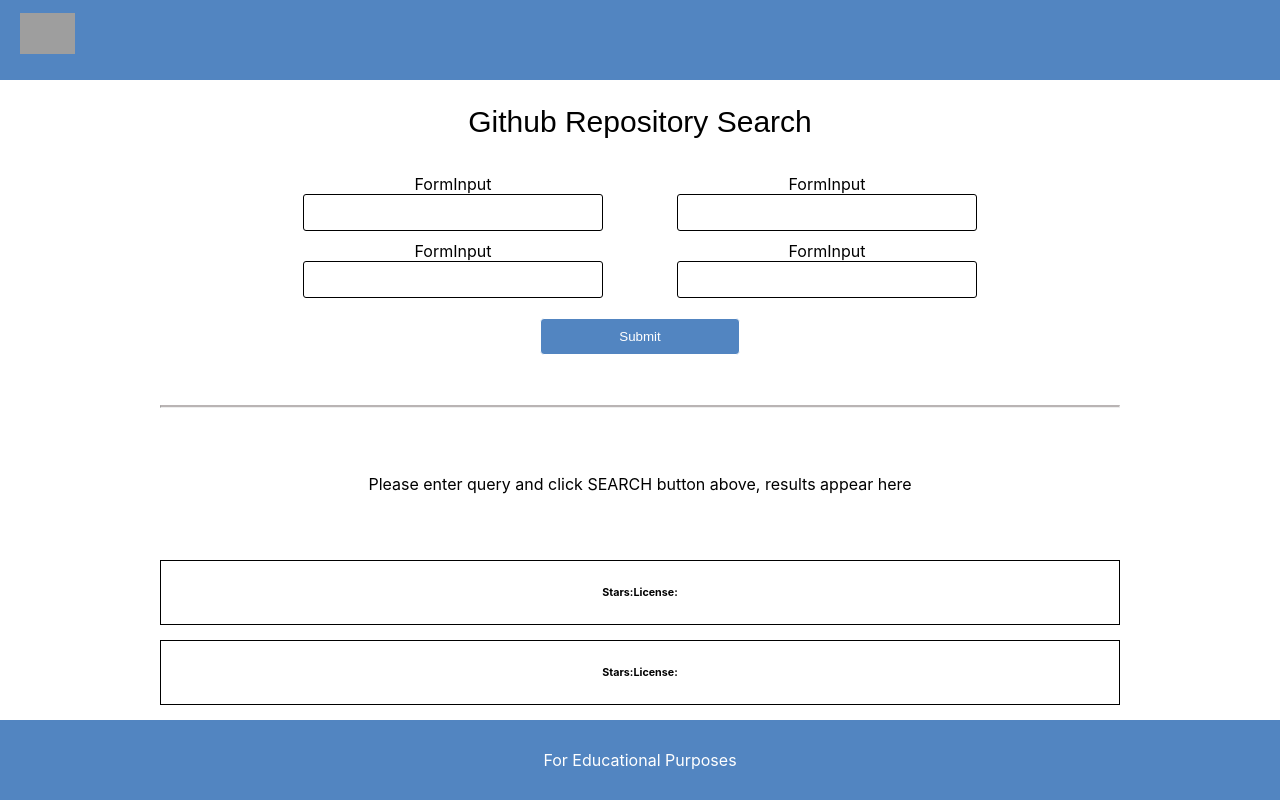
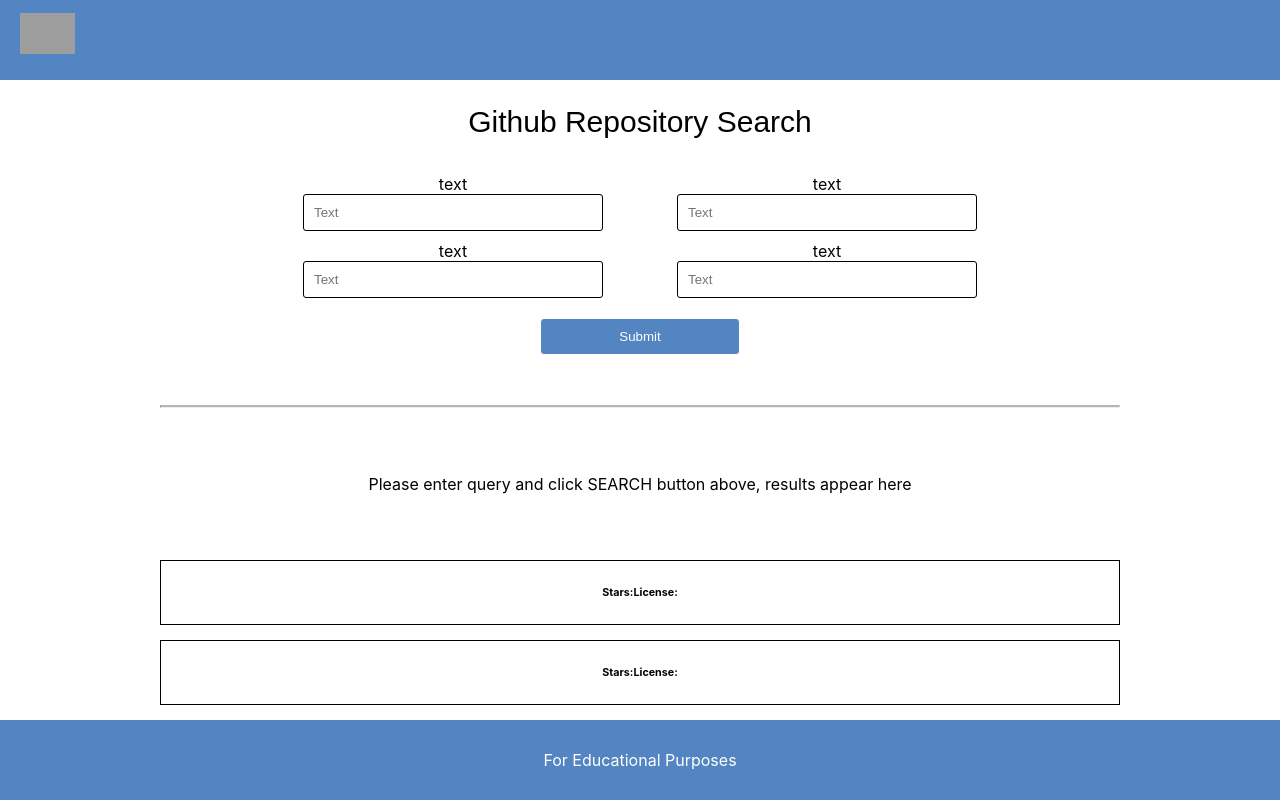
Before and after one commit to unachoza/Github-Search, a React (Create React App) app: page / in a window 1280 px wide. Built offline with nearby package versions, Linux system fonts and the light colour scheme; grey boxes are pictures that could not be loaded.

Commit message:
form inputs passing props, no errors

```diff
--- a/src/Components/Search/Form/Form.component.tsx
+++ /dev/null
@@ -1,24 +0,0 @@
-import React from 'react';
-import { inputParams } from 'Types/Types';
-import FormInput from 'Components/Search/FormInput/FormInput.component';
-import 'Components/Search/Form/Form.styles.css';
-
-const Form = () => {
-  return (
-    <>
-      <form className="containerSearch">
-        <div id="left-col" className="column">
-          <FormInput />
-          <FormInput />
-        </div>
-        <div id="right-col" className="column">
-          <FormInput />
-          <FormInput />
-        </div>
-      </form>
-      <input id="submit" type="submit" />
-    </>
-  );
-};
-
-export default Form;
--- a/src/Components/Search/FormInput/FormInput.component.tsx
+++ /dev/null
@@ -1,13 +0,0 @@
-import React from 'react';
-import 'Components/Search/FormInput/FormInput.styles.css';
-
-const FormInput = () => {
-  return (
-    <>
-      <div className="label">FormInput</div>
-      <input type="text" />
-    </>
-  );
-};
-
-export default FormInput;
--- a/src/Context/userInputContext.tsx
+++ /dev/null
@@ -1,5 +0,0 @@
-import { createContext } from 'react';
-
-const UserInputContext = createContext(undefined);
-
-export default UserInputContext;
--- a/src/Page/Main.page.tsx
+++ b/src/Page/Main.page.tsx
@@ -1,7 +1,7 @@
 import React, { Component } from 'react';
 import 'Components/App/App.css';
-import Form from 'Components/Search/Form/Form.component';
-import ResultList from 'Components/Results/ResultList/ResultList.component';
+import Form from 'UI/Search-UI/Form/Form.component';
+import ResultList from 'UI/Results-UI/ResultList/ResultList.component';
 import { RepoItem, inputParams } from 'Types/Types';
 
 export interface State extends inputParams {
@@ -23,7 +23,7 @@
       <>
         <h1 className="title">Github Repository Search</h1>
         <div className="App search-container">
-          <Form />
+          <Form {...this.state} />
           <div>
             <hr className="division-line" />
             <p className="results-below-text default-text">
--- a/src/Components/Results/ResultList/ResultList.component.tsx
+++ b/src/UI/Results-UI/ResultList/ResultList.component.tsx
@@ -1,5 +1,5 @@
 import React from 'react';
-import ResultSingle from 'Components/Results/ResultSingle/ResultSingle.component';
+import ResultSingle from 'UI/Results-UI/ResultSingle/ResultSingle.component';
 // import "./Results.css";
 // import "../../App.css";
 
--- a/src/Components/Results/ResultSingle/ResultSingle.component.tsx
+++ b/src/UI/Results-UI/ResultSingle/ResultSingle.component.tsx
@@ -1,6 +1,6 @@
 import React from 'react';
 // import { RepoItem } from './ResultsList';
-import 'Components/Results/ResultSingle/ResultSingle.styles.css';
+import 'UI/Results-UI/ResultSingle/ResultSingle.styles.css';
 
 // const ResultSingle = ({
 //   everything: { name, owner, html_url, description, stargazers_count, license, fork },
--- /dev/null
+++ b/src/UI/Search-UI/Form/Form.component.tsx
@@ -0,0 +1,86 @@
+import React, { Component, MouseEventHandler } from 'react';
+import { inputParams } from 'Types/Types';
+import { FormInput } from 'UI/Search-UI/FormInput/FormInput.component';
+import 'UI/Search-UI/Form/Form.styles.css';
+
+type InputProps = {
+  name?: string | MouseEventHandler;
+  value: string;
+};
+
+export interface FormProps {
+  label: string;
+  className?: string | boolean | undefined;
+  typeOfInput: string;
+  placeholder?: string;
+  inputValue: string;
+  error?: boolean;
+  inputFunction?: (event: React.FocusEvent<HTMLInputElement>) => void | MouseEventHandler<any>;
+}
+class Form extends Component<FormProps> {
+  constructor(props: any) {
+    super(props);
+    this.state = {
+      typeOfInput: null,
+      placeholder: null,
+      value: null,
+      label: null,
+      className: null,
+      error: false,
+      inputValue: null,
+      inputFunction: null,
+    };
+  }
+  render() {
+    const handleChange = (fieldName: keyof InputProps) => (
+      e: React.ChangeEvent<HTMLInputElement | HTMLSelectElement | any>
+    ) => {
+      this.setState({ ...this.state, [fieldName]: e.currentTarget.value });
+    };
+    return (
+      <>
+        <form className="containerSearch">
+          <div id="left-col" className="column">
+            <FormInput
+              label="text"
+              className="input"
+              typeOfInput="input"
+              placeholder="Text"
+              inputValue="hold"
+              inputFunction={(input) => (e: any) => handleChange(e)}
+            />
+            <FormInput
+              label="text"
+              className="input"
+              typeOfInput="input"
+              placeholder="Text"
+              inputValue="hold"
+              inputFunction={(input) => (e: any) => handleChange(e)}
+            />
+          </div>
+          <div id="right-col" className="column">
+            <FormInput
+              label="text"
+              className="input"
+              typeOfInput="input"
+              placeholder="Text"
+              inputValue="hold"
+              inputFunction={(input) => (e: any) => handleChange(e)}
+            />
+            <FormInput
+              label="text"
+              className="input"
+              typeOfInput="input"
+              placeholder="Text"
+              inputValue="hold"
+              inputFunction={(input) => (e: any) => handleChange(e)}
+            />
+          </div>
+        </form>
+        <input id="submit" type="submit" />
+      </>
+    );
+  }
+}
+
+export default Form;
--- /dev/null
+++ b/src/UI/Search-UI/FormInput/FormInput.component.tsx
@@ -0,0 +1,74 @@
+import React, { MouseEventHandler } from 'react';
+import 'UI/Search-UI/FormInput/FormInput.styles.css';
+
+type InputProps = {
+  name: string;
+  value: string;
+};
+
+export interface FormState {
+  typeOfInput: string;
+  placeholder: string;
+  inputValue: string;
+  handleChange: React.FormEvent<any>;
+}
+declare namespace JSX {
+  interface IntrinsicElements {
+    [elemName: string]: any;
+  }
+}
+export interface FormProps {
+  label: string;
+  className?: string | boolean | undefined;
+  typeOfInput: string;
+  placeholder?: string;
+  inputValue: string;
+  error?: boolean;
+  inputFunction?: (event: React.FocusEvent<HTMLInputElement>) => void | MouseEventHandler<any>;
+}
+
+// export class FormLogic extends Component<FormState> {
+//   constructor(props: any) {
+//     super(props);
+//     this.state = {
+//       typeOfInput: null,
+//       placeholder: null,
+//       value: null,
+//     };
+//   }
+//   render() {
+//     const handleChange = (fieldName: keyof InputProps) => (
+//       e: React.ChangeEvent<HTMLInputElement | HTMLSelectElement>
+//     ) => {
+//       this.setState({ ...this.state, [fieldName]: e.currentTarget.value });
+//     };
+//     return (
+//       <>
+//         <h1>LOADING</h1>
+//         {/* <FormInput handleChange={handleChange} /> */}
+//       </>
+//     );
+//   }
+// }
+
+// export const FormInput = (props: {
+//   typeOfInput: string;
+//   handleFunction: React.FormEvent;
+//   placeholder: string;
+//   inputValue: string;
+// }) => <input {...children} />;
+
+export const FormInput = (props: FormProps) => {
+  const { typeOfInput, inputFunction, placeholder, className, label } = props;
+  return (
+    <>
+      <div className="default-text">{label}</div>
+      <input
+        className={typeof className === 'string' ? 'input' : className ? 'input-error' : 'input'}
+        type={typeOfInput}
+        placeholder={placeholder}
+        onBlur={inputFunction}
+      />
+    </>
+  );
+};
```
Also changed, not shown: src/UI/Results-UI/ResultSingle/ResultSingle.styles.css (renamed from src/Components/Results/ResultSingle/ResultSingle.styles.css), src/UI/Search-UI/Form/Form.styles.css (renamed from src/Components/Search/Form/Form.styles.css), src/UI/Search-UI/FormInput/FormInput.styles.css (renamed from src/Components/Search/FormInput/FormInput.styles.css), 1 other file (tests, documents, lock files or other folders).
